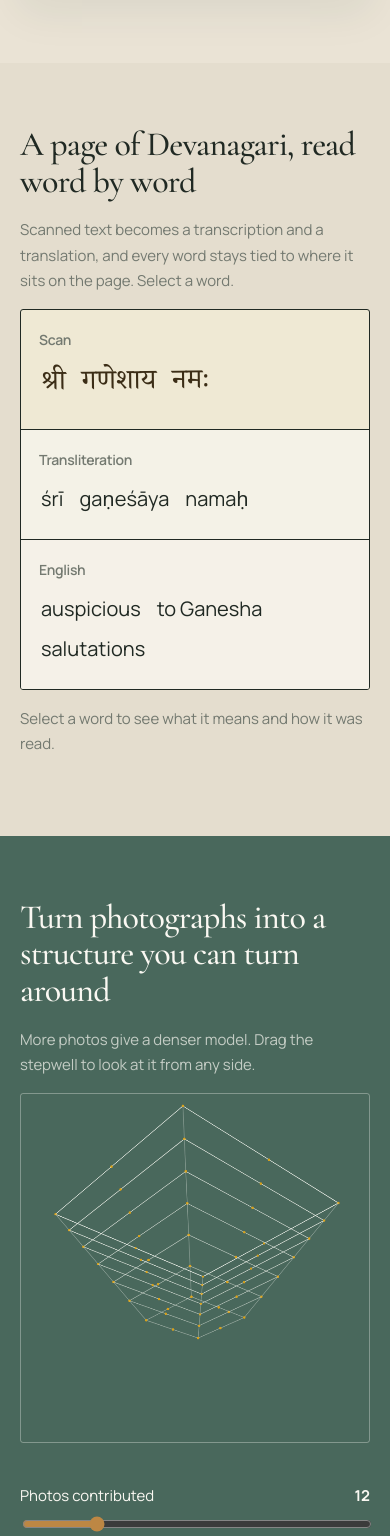
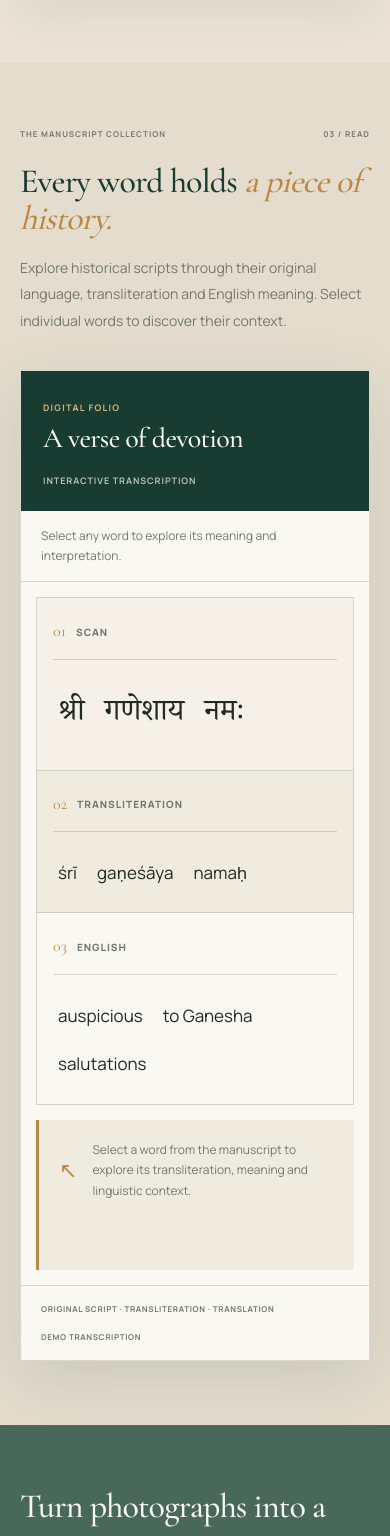
Before and after one commit to Nehayadav42/Hackculters, a React app in the folder Frontend/: page / in a window 390 px wide. Shown: the part 4356-5892 px from the top of the page. Built offline with nearby package versions, Linux system fonts and the light colour scheme; the HTML template or start-up script is replaced by a standard one.

Commit message:
Improve digital manuscript reading experience

```diff
--- a/Frontend/src/components/manuscript/Folio.jsx
+++ b/Frontend/src/components/manuscript/Folio.jsx
@@ -1,23 +1,36 @@
-import { MANUSCRIPT_LAYERS, MANUSCRIPT_WORDS } from "../../data/manuscript.js";
+import {
+  MANUSCRIPT_LAYERS,
+  MANUSCRIPT_WORDS,
+} from "../../data/manuscript.js";
+
 import WordButton from "./WordButton.jsx";
 
 export default function Folio({ activeIndex, onSelect }) {
   return (
     <div className="folio">
-      {MANUSCRIPT_LAYERS.map(({ id, title, field, className, lang }) => (
-        <div className="layer" key={id}>
-          <h3>{title}</h3>
-          <div className={className} id={id}>
+      {MANUSCRIPT_LAYERS.map((layer, layerIndex) => (
+        <div className="layer" key={layer.id}>
+
+          <div className="layer-heading">
+            <span className="layer-number">
+              0{layerIndex + 1}
+            </span>
+
+            <h3>{layer.title}</h3>
+          </div>
+
+          <div className={layer.className} id={layer.id}>
             {MANUSCRIPT_WORDS.map((word, index) => (
               <WordButton
-                key={index}
-                text={word[field]}
-                lang={lang}
+                key={`${layer.id}-${index}`}
+                text={word[layer.field]}
+                lang={layer.lang}
                 active={index === activeIndex}
                 onSelect={() => onSelect(index)}
               />
             ))}
           </div>
+
         </div>
       ))}
     </div>
--- a/Frontend/src/components/manuscript/Gloss.jsx
+++ b/Frontend/src/components/manuscript/Gloss.jsx
@@ -1,13 +1,40 @@
 export default function Gloss({ word }) {
   return (
-    <p id="gloss" className="mute">
+    <div id="gloss" aria-live="polite">
+
       {word ? (
-        <>
-          <b style={{ color: "var(--ink)" }}>{word.roman}</b>, “{word.meaning}”. {word.gloss}
-        </>
+        <div className="gloss-content">
+
+          <div className="gloss-word">
+            <span className="gloss-label">SELECTED WORD</span>
+
+            <h3 lang="hi">{word.devanagari}</h3>
+
+            <span className="gloss-roman">
+              {word.roman}
+            </span>
+          </div>
+
+          <div className="gloss-meaning">
+            <span className="gloss-label">ENGLISH MEANING</span>
+
+            <h4>{word.meaning}</h4>
+
+            <p>{word.gloss}</p>
+          </div>
+
+        </div>
       ) : (
-        "Select a word to see what it means and how it was read."
+        <div className="gloss-empty">
+          <span aria-hidden="true">↖</span>
+
+          <p>
+            Select a word from the manuscript to explore its
+            transliteration, meaning and linguistic context.
+          </p>
+        </div>
       )}
-    </p>
+
+    </div>
   );
 }
--- a/Frontend/src/components/manuscript/WordButton.jsx
+++ b/Frontend/src/components/manuscript/WordButton.jsx
@@ -1,6 +1,17 @@
-export default function WordButton({ text, lang, active, onSelect }) {
+export default function WordButton({
+  text,
+  lang,
+  active,
+  onSelect,
+}) {
   return (
-    <button type="button" className={active ? "w on" : "w"} lang={lang} onClick={onSelect}>
+    <button
+      type="button"
+      className={`w${active ? " on" : ""}`}
+      lang={lang}
+      aria-pressed={active}
+      onClick={onSelect}
+    >
       {text}
     </button>
   );
--- a/Frontend/src/components/sections/Manuscripts.jsx
+++ b/Frontend/src/components/sections/Manuscripts.jsx
@@ -1,21 +1,70 @@
 import { useState } from "react";
+
 import Section from "../layout/Section.jsx";
 import Folio from "../manuscript/Folio.jsx";
 import Gloss from "../manuscript/Gloss.jsx";
+
 import { MANUSCRIPT_WORDS } from "../../data/manuscript.js";
 
 export default function Manuscripts() {
   const [activeIndex, setActiveIndex] = useState(null);
-  const word = activeIndex === null ? null : MANUSCRIPT_WORDS[activeIndex];
+
+  const selectedWord =
+    activeIndex === null ? null : MANUSCRIPT_WORDS[activeIndex];
 
   return (
     <Section id="read" tone="s2">
-      <h2>A page of Devanagari, read word by word</h2>
-      <p className="mute">
-        Scanned text becomes a transcription and a translation, and every word stays tied to where it sits on the page. Select a word.
-      </p>
-      <Folio activeIndex={activeIndex} onSelect={setActiveIndex} />
-      <Gloss word={word} />
+      <div className="manuscript-section">
+
+        <div className="manuscript-heading">
+          <div className="manuscript-eyebrow">
+            <span>THE MANUSCRIPT COLLECTION</span>
+            <span>03 / READ</span>
+          </div>
+
+          <h2>
+            Every word holds
+            <span> a piece of history.</span>
+          </h2>
+
+          <p className="manuscript-intro mute">
+            Explore historical scripts through their original
+            language, transliteration and English meaning.
+            Select individual words to discover their context.
+          </p>
+        </div>
+
+        <div className="manuscript-reader">
+
+          <div className="reader-toolbar">
+            <div>
+              <span className="reader-label">DIGITAL FOLIO</span>
+              <h3>A verse of devotion</h3>
+            </div>
+
+            <span className="reader-status">
+              INTERACTIVE TRANSCRIPTION
+            </span>
+          </div>
+
+          <div className="reader-instruction">
+            Select any word to explore its meaning and interpretation.
+          </div>
+
+          <Folio
+            activeIndex={activeIndex}
+            onSelect={setActiveIndex}
+          />
+
+          <Gloss word={selectedWord} />
+
+          <div className="reader-footer">
+            <span>ORIGINAL SCRIPT · TRANSLITERATION · TRANSLATION</span>
+            <span>DEMO TRANSCRIPTION</span>
+          </div>
+
+        </div>
+      </div>
     </Section>
   );
 }
--- a/Frontend/src/styles/manuscripts.css
+++ b/Frontend/src/styles/manuscripts.css
@@ -1,16 +1,367 @@
-/* read */
-.folio{display:grid;grid-template-columns:repeat(3,minmax(0,1fr));gap:0;border:1px solid var(--ink);border-radius:3px;overflow:hidden;background:#EFE9D4}
-.layer{padding:20px 18px 22px;border-right:1px solid var(--ink);min-width:0}
-.layer:last-child{border-right:0;background:var(--lime)}
-.layer:nth-child(2){background:#F4F2E7}
-.layer h3{margin:0 0 14px;font:600 14px var(--sans);color:var(--mute)}
-.ln{display:flex;flex-wrap:wrap;gap:6px 12px;font-size:20px;line-height:1.6}
-.dv{font:400 28px/1.5 var(--dev);color:#3b2d16;transform:rotate(-.6deg)}
-.w{all:unset;cursor:pointer;border-bottom:2px solid transparent;padding:0 2px}
-.w:hover,.w.on{background:rgba(217,162,27,.35);border-bottom-color:var(--turmeric)}
-.w:focus-visible{outline:2px solid var(--indigo)}
-#gloss{margin-top:16px;min-height:3.2em}
+/* =================================
+   Manuscript Section
+================================= */
 
-@media (max-width:860px){
-  .folio{grid-template-columns:1fr}.layer{border-right:0;border-bottom:1px solid var(--ink)}.layer:last-child{border-bottom:0}
+.manuscript-section {
+  width: 100%;
+  max-width: var(--content-width);
+  margin-inline: auto;
 }
+
+.manuscript-heading {
+  max-width: 760px;
+  margin-bottom: 55px;
+}
+
+.manuscript-eyebrow {
+  display: flex;
+  justify-content: space-between;
+  gap: 20px;
+
+  margin-bottom: 24px;
+
+  color: var(--mute);
+  font-size: 10px;
+  font-weight: 700;
+  letter-spacing: 0.13em;
+}
+
+.manuscript-heading h2 {
+  color: var(--forest);
+}
+
+.manuscript-heading h2 span {
+  color: var(--gold);
+  font-style: italic;
+}
+
+.manuscript-intro {
+  max-width: 560px;
+  font-size: 14px;
+  line-height: 1.9;
+}
+
+/* =================================
+   Manuscript Reader
+================================= */
+
+.manuscript-reader {
+  overflow: hidden;
+
+  background: var(--paper);
+  border: 1px solid var(--border);
+
+  box-shadow: var(--shadow-card);
+}
+
+.reader-toolbar {
+  display: flex;
+  justify-content: space-between;
+  align-items: center;
+  gap: 20px;
+
+  padding: 26px 30px;
+
+  background: var(--forest);
+  color: var(--paper);
+}
+
+.reader-label {
+  color: var(--gold-light);
+  font-size: 9px;
+  font-weight: 700;
+  letter-spacing: 0.14em;
+}
+
+.reader-toolbar h3 {
+  margin: 5px 0 0;
+  color: var(--paper);
+  font-size: 28px;
+}
+
+.reader-status {
+  color: rgba(250, 248, 242, 0.7);
+  font-size: 9px;
+  font-weight: 700;
+  letter-spacing: 0.1em;
+}
+
+.reader-instruction {
+  padding: 15px 30px;
+
+  border-bottom: 1px solid var(--border);
+
+  color: var(--mute);
+  font-size: 12px;
+}
+
+/* =================================
+   Folio Layers
+================================= */
+
+.folio {
+  display: grid;
+  grid-template-columns: repeat(3, minmax(0, 1fr));
+
+  margin: 30px;
+  border: 1px solid var(--border);
+
+  background: var(--lime);
+}
+
+.layer {
+  min-width: 0;
+  padding: 25px 22px;
+
+  border-right: 1px solid var(--border);
+}
+
+.layer:last-child {
+  border-right: 0;
+}
+
+.layer:nth-child(2) {
+  background: var(--surface);
+}
+
+.layer:last-child {
+  background: var(--paper);
+}
+
+.layer-heading {
+  display: flex;
+  align-items: center;
+  gap: 10px;
+
+  margin-bottom: 24px;
+  padding-bottom: 13px;
+
+  border-bottom: 1px solid var(--border);
+}
+
+.layer-number {
+  color: var(--gold);
+  font-family: var(--serif);
+  font-size: 16px;
+}
+
+.layer h3 {
+  margin: 0;
+
+  color: var(--mute);
+  font-family: var(--sans);
+  font-size: 10px;
+  font-weight: 800;
+  letter-spacing: 0.1em;
+  text-transform: uppercase;
+}
+
+.ln {
+  display: flex;
+  flex-wrap: wrap;
+  align-items: center;
+  gap: 12px 10px;
+
+  font-size: 17px;
+  line-height: 1.8;
+}
+
+.dv {
+  font-family: var(--dev);
+  font-size: 30px;
+  line-height: 2;
+  color: var(--forest);
+}
+
+/* =================================
+   Word Selection
+================================= */
+
+.w {
+  all: unset;
+
+  padding: 2px 5px;
+
+  border-bottom: 2px solid transparent;
+
+  color: var(--ink);
+  cursor: pointer;
+
+  transition:
+    background var(--transition),
+    color var(--transition),
+    border-color var(--transition);
+}
+
+.w:hover {
+  background: rgba(189, 135, 68, 0.13);
+}
+
+.w.on {
+  background: rgba(189, 135, 68, 0.2);
+  border-bottom-color: var(--gold);
+  color: var(--forest);
+}
+
+.w:focus-visible {
+  outline: 2px solid var(--gold);
+  outline-offset: 3px;
+}
+
+/* =================================
+   Word Meaning
+================================= */
+
+#gloss {
+  min-height: 150px;
+  margin: 0 30px 30px;
+  padding: 25px;
+
+  background: var(--surface);
+  border-left: 3px solid var(--gold);
+}
+
+.gloss-content {
+  display: grid;
+  grid-template-columns: minmax(160px, 0.7fr) minmax(0, 1.3fr);
+  gap: 30px;
+}
+
+.gloss-label {
+  display: block;
+  margin-bottom: 10px;
+
+  color: var(--gold);
+  font-size: 9px;
+  font-weight: 800;
+  letter-spacing: 0.13em;
+}
+
+.gloss-word h3 {
+  margin: 0 0 4px;
+
+  color: var(--forest);
+  font-family: var(--dev);
+  font-size: 30px;
+}
+
+.gloss-roman {
+  color: var(--mute);
+  font-size: 13px;
+}
+
+.gloss-meaning h4 {
+  margin: 0 0 8px;
+
+  color: var(--forest);
+  font-family: var(--serif);
+  font-size: 25px;
+  font-weight: 600;
+}
+
+.gloss-meaning p {
+  margin: 0;
+
+  color: var(--mute);
+  font-size: 12px;
+  line-height: 1.9;
+}
+
+.gloss-empty {
+  display: flex;
+  align-items: center;
+  gap: 15px;
+}
+
+.gloss-empty > span {
+  color: var(--gold);
+  font-size: 22px;
+}
+
+.gloss-empty p {
+  margin: 0;
+  color: var(--mute);
+  font-size: 12px;
+}
+
+/* =================================
+   Reader Footer
+================================= */
+
+.reader-footer {
+  display: flex;
+  justify-content: space-between;
+  gap: 15px;
+
+  padding: 16px 30px;
+
+  border-top: 1px solid var(--border);
+
+  color: var(--mute);
+  font-size: 9px;
+  font-weight: 700;
+  letter-spacing: 0.08em;
+}
+
+/* =================================
+   Responsive
+================================= */
+
+@media (max-width: 860px) {
+  .folio {
+    grid-template-columns: 1fr;
+  }
+
+  .layer {
+    border-right: 0;
+    border-bottom: 1px solid var(--border);
+  }
+
+  .layer:last-child {
+    border-bottom: 0;
+  }
+
+  .gloss-content {
+    grid-template-columns: 1fr;
+    gap: 20px;
+  }
+}
+
+@media (max-width: 520px) {
+  .manuscript-eyebrow {
+    font-size: 8px;
+  }
+
+  .reader-toolbar {
+    align-items: flex-start;
+    flex-direction: column;
+    padding: 22px;
+  }
+
+  .reader-instruction {
+    padding-inline: 20px;
+  }
+
+  .folio {
+    margin: 15px;
+  }
+
+  .layer {
+    padding: 20px 16px;
+  }
+
+  #gloss {
+    margin: 0 15px 15px;
+    padding: 20px;
+  }
+
+  .reader-footer {
+    flex-direction: column;
+    padding-inline: 20px;
+    font-size: 8px;
+  }
+
+  .manuscript-heading {
+    margin-bottom: 35px;
+  }
+}
```
